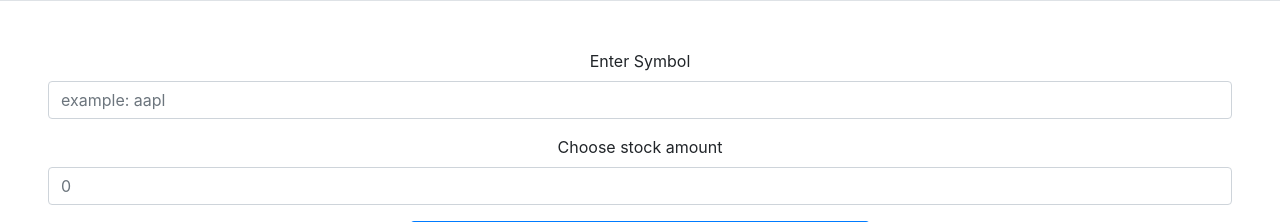
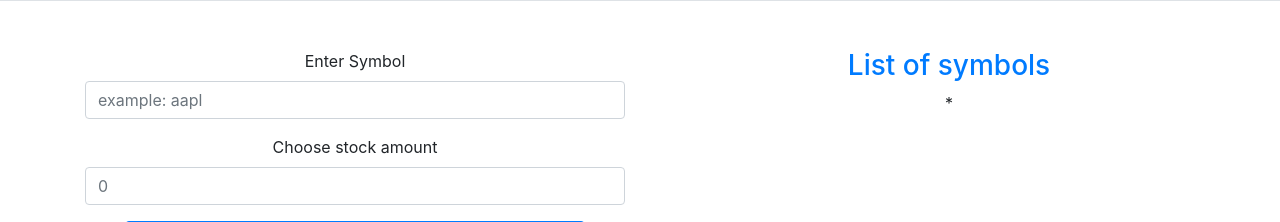
Before and after one commit to Lebnor/cs50finance, a Flask app: template templates/buy.html in a window 1280 px wide. Shown: the part 341-563 px from the top of the page. Run offline with Flask 2, Linux system fonts and the light colour scheme; the template is opened without the code that fills it, so the values that code supplies are empty; some libraries are stand-ins or nearby versions.

Commit message:
buy.html sell.html
in sell.html the form is centered and not in full width.
buy.html added (empty) list of symbols

```diff
--- a/app.py
+++ b/app.py
@@ -124,11 +124,12 @@ def index():
 def buy():
     """Buy shares of stock"""
     if request.method == "GET":
-        return render_template("buy.html")
+        symbols = ["a", "v", "aapl"]
+        return render_template("buy.html", symbols = symbols)
 
     else:
         quantity = float(request.form.get("quantity"))
-        symbol = request.form.get("symbol")
+        symbol = request.form.get("symbol").lower()
 
         # check symbol is real
         if not lookup(symbol):
--- a/templates/buy.html
+++ b/templates/buy.html
@@ -7,17 +7,42 @@
 
 {% block main %}
 
+    <div class="container">
 
-        <form class="" action="/buy" method="post">
-            <div class="form-group ">
-                <label class="col-12" for="symbol1">Enter Symbol</label>
-                <input class="form-control" id="symbol1" type="text" name="symbol" placeholder="example: aapl">
+        <div class="row">
+        <div class="col-6 justify-content-center">
+            <form id="form" class="" action="/buy" method="post">
+                <div class="form-group ">
+                    <label class="" for="symbol">Enter Symbol</label>
+                    <input id="symbol" class="form-control" id="symbol1" type="text" name="symbol" placeholder="example: aapl">
+                </div>
+
+                <div class="form-group ">
+                    <label required class="ml-auto mr-auto col-6" for="quantity1">Choose stock amount</label>
+                    <input class="form-control" id="quantity1" type="number" min="0" name="quantity" placeholder="0">
+                </div>
+
+                <button onkeyup="lowercase()" onclick="convert()" class=" btn btn-primary" id="submit"><img src="https://img.icons8.com/fluent/32/000000/buy.png"/> Buy</button>
+            </form>
+        </div>
+
+        <div class="m-4"></div>
+
+        <div class="col-sm">
+            <div class="cl">
+                <h3 class="text-primary"> List of symbols</h3>
+
+                <ul class="list-unstyled">
+                    <li>*</li>
+                    {% for symbol in symbols %}
+                        <li> asd {{ symbol }} </li>
+                    {% endfor %}
+                </ul>
             </div>
+        </div>
+        </div>
+    </div>
+        <script>
 
-            <div class="form-group ">
-                <label class="col-12" for="quantity1">Choose stock amount</label>
-                <input class="form-control" id="quantity1" type="number" min="0" name="quantity" placeholder="0">
-            </div>
-            <button class=" btn btn-primary" type="submit"><img src="https://img.icons8.com/fluent/32/000000/buy.png"/> Buy</button>
-        </form>
+        </script>
 {% endblock %}
--- a/templates/sell.html
+++ b/templates/sell.html
@@ -14,10 +14,11 @@
 
 
     </div class="container">
-        <div class="">
+        <div class="row justify-content-center">
+            <div class="text-center col-12 col-sm-6 col-md-3">
                 <form class="form mt-5" action="/sell" method="post">
                     <div class="form-group">
-                    <select class="form-control" id="symbol" name="symbol">
+                        <select class="justify-content-center form-control" id="symbol" name="symbol">
                             {% for stock in stocks %}
                                 <option>{{ stock }}</option>
                             {% endfor %}
@@ -33,4 +34,5 @@
                 </form>
             </div>
         </div>
+    </div>
 {% endblock %}
```
Lines whose indentation alone changed are shown as unchanged.
